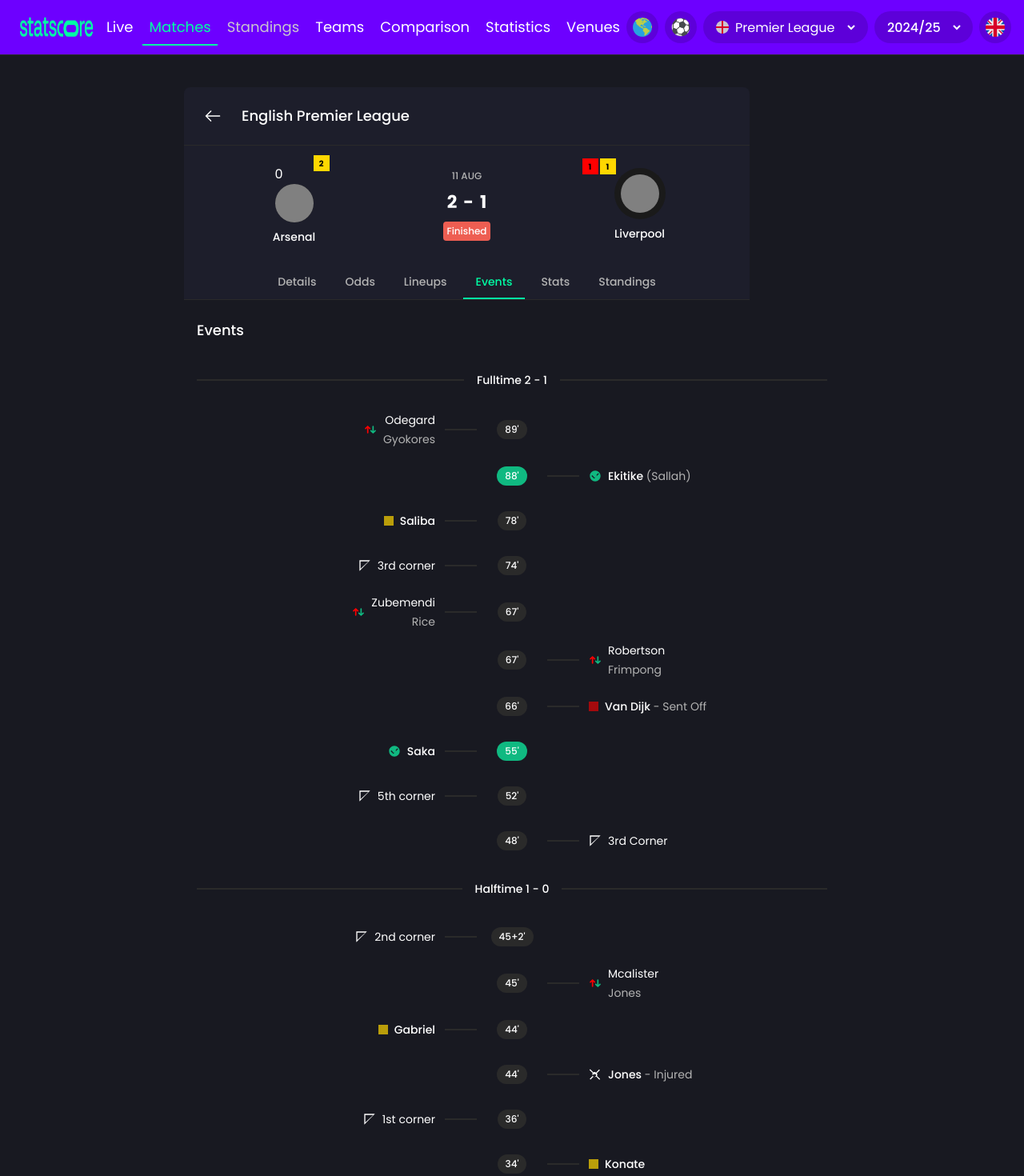
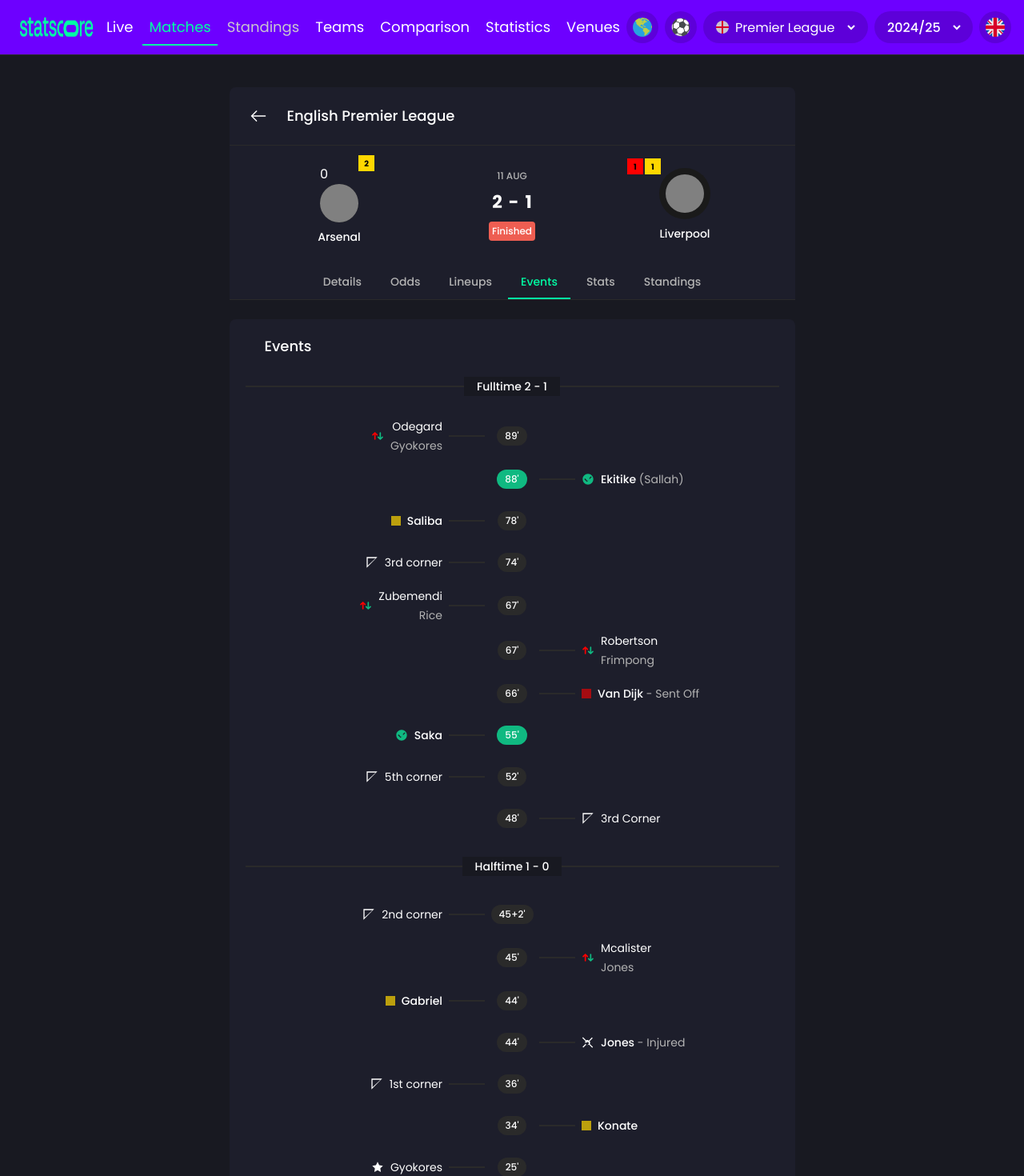
Before and after one commit to tinsaye-simeneh/sp-hub, a React (Vite) app: page /match/1 in a window 1280 px wide. Shown: the top 1470 px of the page at 80% size. Built offline with nearby package versions, Linux system fonts and the light colour scheme.

Commit message:
Refine MatchDetails component: adjust layout spacing, enhance event row styles, and improve overall visual consistency for better user experience.

```diff
--- a/src/components/MatchDetails.tsx
+++ b/src/components/MatchDetails.tsx
@@ -172,15 +172,15 @@
     return (
       <div
         key={event.id}
-        className="grid grid-cols-[1fr_64px_1fr] items-center gap-x-3 min-h-[40px]"
+        className="grid grid-cols-[1fr_64px_1fr] items-center gap-x-0.5 min-h-[40px]"
       >
         {/* Left column (home) */}
         <div className="flex items-center justify-end">
           {isHome ? (
-            <div className="flex items-center gap-3">
+            <div className="flex items-center gap-2">
               <div className="text-right">{renderEventContent(event, isGoal)}</div>
               {/* Connector line (leave space due to column gap) */}
-              <div className="w-[40px] h-0.5 bg-[#2A2A2A] flex-shrink-0" />
+              <div className="w-[45px] h-0.5 bg-[#2A2A2A] flex-shrink-0" />
             </div>
           ) : null}
         </div>
@@ -197,9 +197,9 @@
         {/* Right column (away) */}
         <div className="flex items-center justify-start">
           {!isHome ? (
-            <div className="flex items-center gap-3">
+            <div className="flex items-center gap-2">
               {/* Connector line */}
-              <div className="w-[40px] h-0.5 bg-[#2A2A2A] flex-shrink-0" />
+              <div className="w-[45px] h-0.5 bg-[#2A2A2A] flex-shrink-0" />
               <div className="text-left">{renderEventContent(event, isGoal)}</div>
             </div>
           ) : null}
@@ -209,8 +209,8 @@
   };
 
   return (
-    <div className="text-[#FFFFFF]">
-      <h2 className="text-lg font-medium mb-6">Events</h2>
+    <div className="text-[#FFFFFF] w-[707px] bg-[#1D1E2B] rounded-lg mx-auto px-5 pt-5">
+      <h2 className="text-lg font-medium mb-3 ml-6">Events</h2>
 
       <div className="relative pb-8">
         <div className="flex flex-col">
@@ -223,7 +223,7 @@
           </div>
 
           {/* Events After Halftime (>= 45) */}
-          <div className="flex flex-col gap-4">
+          <div className="flex flex-col gap-3">
             {eventsAfterHalftime.map(renderEventRow)}
           </div>
 
@@ -236,7 +236,7 @@
           </div>
 
           {/* Events Before Halftime (< 45) */}
-          <div className="flex flex-col gap-4">
+          <div className="flex flex-col gap-3">
             {eventsBeforeHalftime.map(renderEventRow)}
           </div>
 
@@ -338,7 +338,7 @@
   return (
     <div className="bg-[#181921]">
       <div className="max-w-[820px] mx-auto pt-10">
-      <div className="xl:w-[707px] bg-[#1D1E2B] rounded-t-lg">
+      <div className="xl:w-[707px] bg-[#1D1E2B] rounded-t-lg mx-auto">
         {/* Header with back button and league name */}
         <div className="flex items-center gap-4 px-4 py-4 border-b border-[#2A2A2A]">
           <button
```
